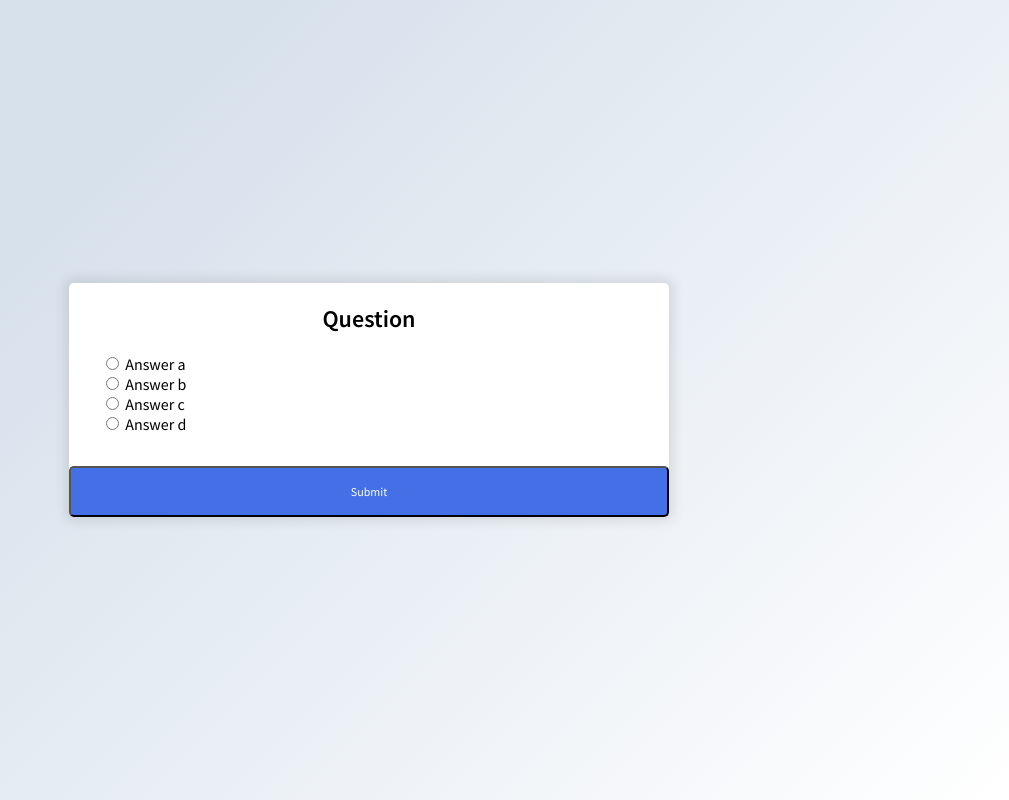
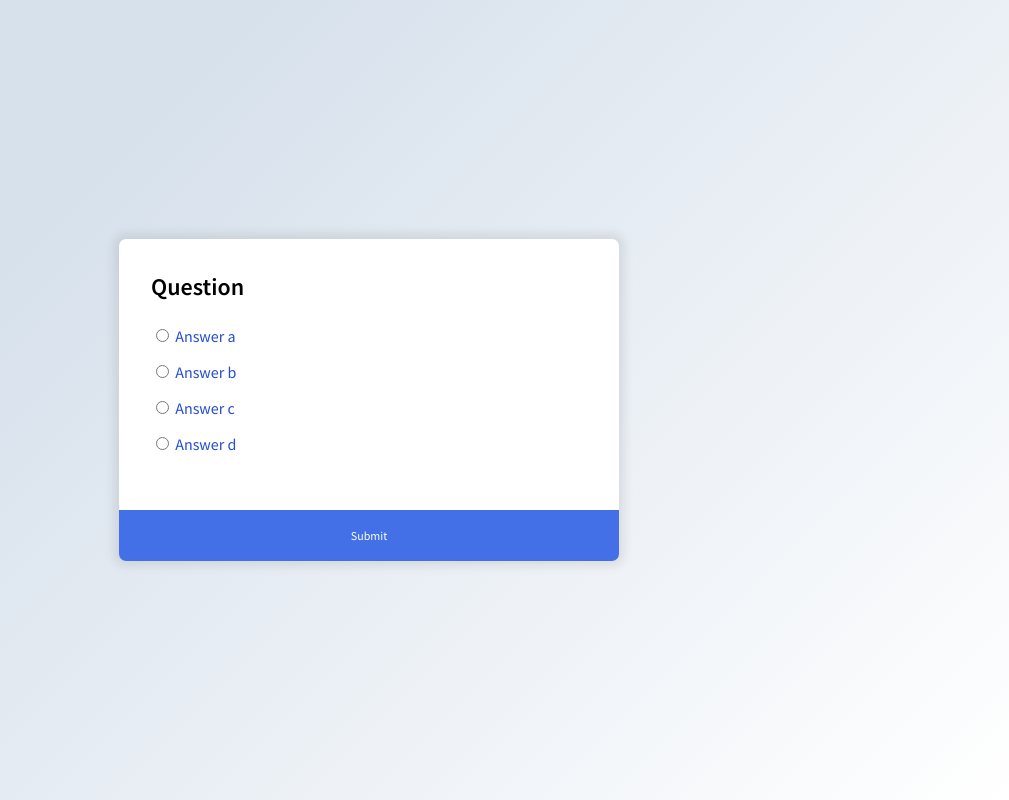
Before and after one commit to The0z/10JavaScriptProjects, a plain HTML site: page quiz-app/index.html in a window 1280 px wide. Shown: the whole page, without its empty margins (271-1280 px from the left). Drawn offline with Linux system fonts and the light colour scheme.

Commit message:
Updated Style to fit dynamic lists

```diff
--- a/quiz-app/style.css
+++ b/quiz-app/style.css
@@ -22,47 +22,57 @@ body {
     min-height: 100vh;
 }
 
-h2{
-    text-align: center;
-}
-
 /* styling the quiz container */
 .quiz-container{
     background-color: #ffffff;
     /* rounds the edges of the box */
-    border-radius: 5px;
+    border-radius: 7px;
     /* create a box shadow, h-offset, v-offset, blur optional, colour optional */
     box-shadow: 0 0 10px 5px rgba(100, 100, 100, 0.15);
-    width: 600px;
+    width: 500px;
     /* to make it responsive -- will always be able to see the whole question rather than zoomed
     in  */
     max-width: 100%;
+    /* Removes the sharp corners created by the button */
+    overflow: hidden;
 }
 
 .quiz-question{
+    padding: 2rem;
+}
+
+h2{
     padding: 0;
+    margin: 0;
 }
 
 /* editing bullet list style */
 ul{
     /* remove bullet point from list */
     list-style-type: none;
-    padding: 0 0 1rem 2rem;
+    padding: 0;
+    max-height: 500px;
 }
+
+ul li{
+    padding: 0.5rem 0;
+    color: rgb(36, 77, 211)
+}
+
 
 /* editing the button style */
 button{
     background-color: #4370E7;
+    /* remove border so it appears rounded at the bottom */
+    border: none;
     /* sets color of font */
     color: white;
     /* changes it to a finger pointing */
     cursor: pointer;
     display: block;
-    text-align: center;
-    border-radius: 5px;
     font-family: inherit;
     font-size: 0.75rem;
-    padding: 1rem;
+    padding: 1.1rem;
     width: 100%;
 
 }
```
